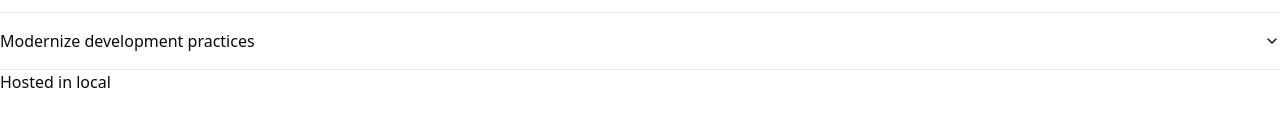
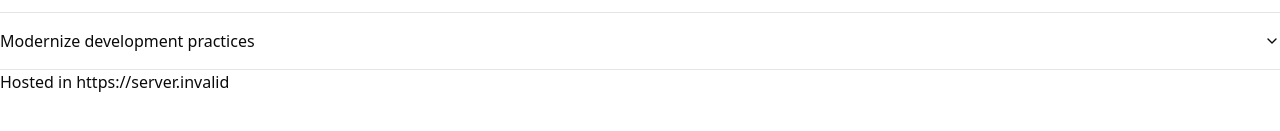
Before and after one commit to nestosoft/nestosoft_web, a React (Vite) app: page / in a window 1280 px wide. Shown: the part 209-340 px from the top of the page. Built offline with nearby package versions, Linux system fonts and the light colour scheme; no server answers.

Commit message:
adding env for netlify-2

```diff
--- a/package.json
+++ b/package.json
@@ -6,7 +6,6 @@
   "scripts": {
     "dev": "vite --port 8080",
     "build": "tsc -b && vite build",
-    "build-netlify": "tsc -b && vite build --mode netlify",
     "lint": "eslint .",
     "preview": "vite preview --port 8080"
   },
--- a/src/components/Layout.tsx
+++ b/src/components/Layout.tsx
@@ -16,7 +16,7 @@ const Layout = ({}) => {
             <Outlet />
           </div>
           <footer>
-            Hosted in {import.meta.env.VITE_HOST}
+            Hosted in {import.meta.env.VITE_HOST || "local"}
           </footer>
         </div>
     )
```
Also changed, not shown: 2 other files (tests, documents, lock files or other folders).
